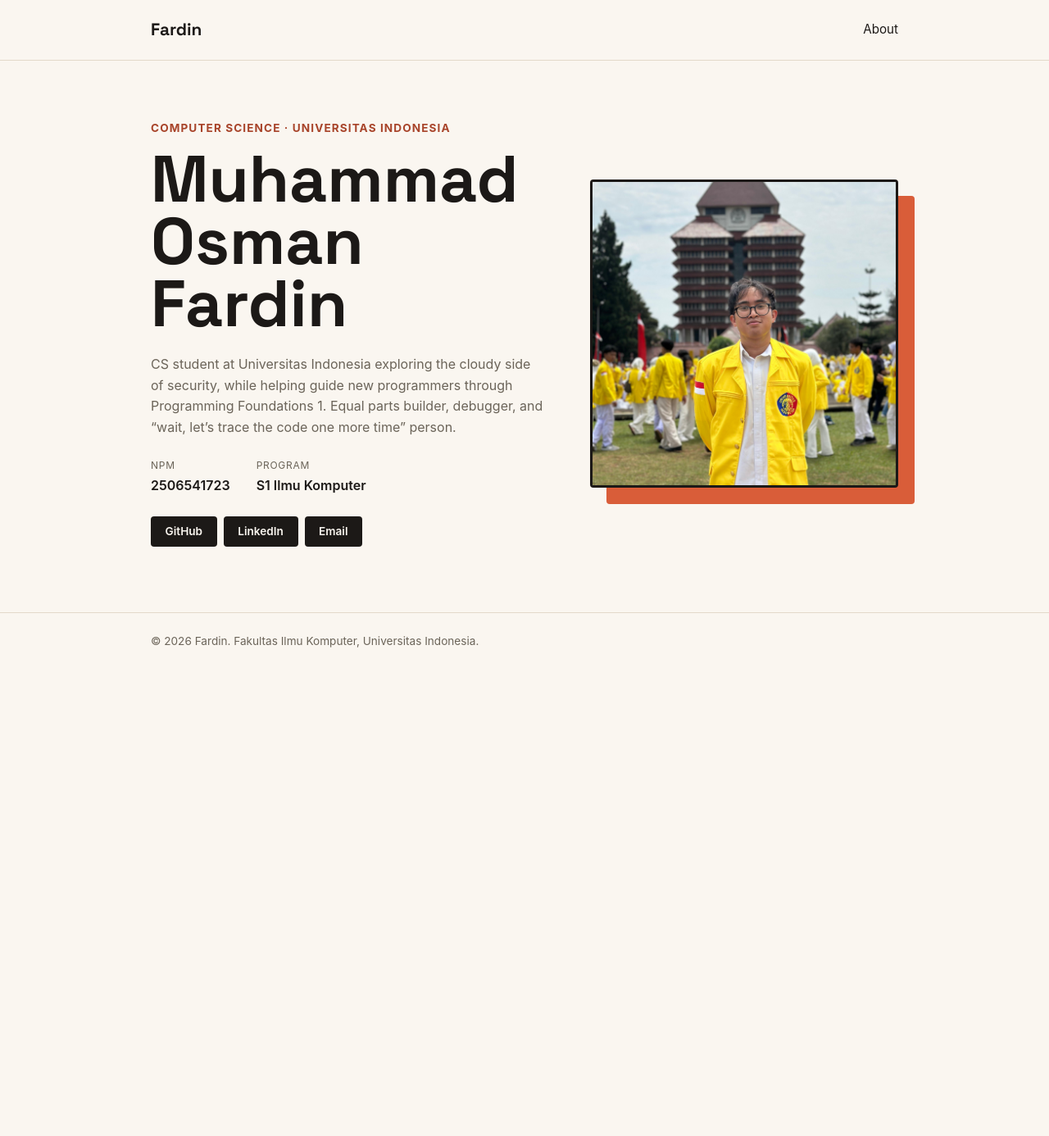
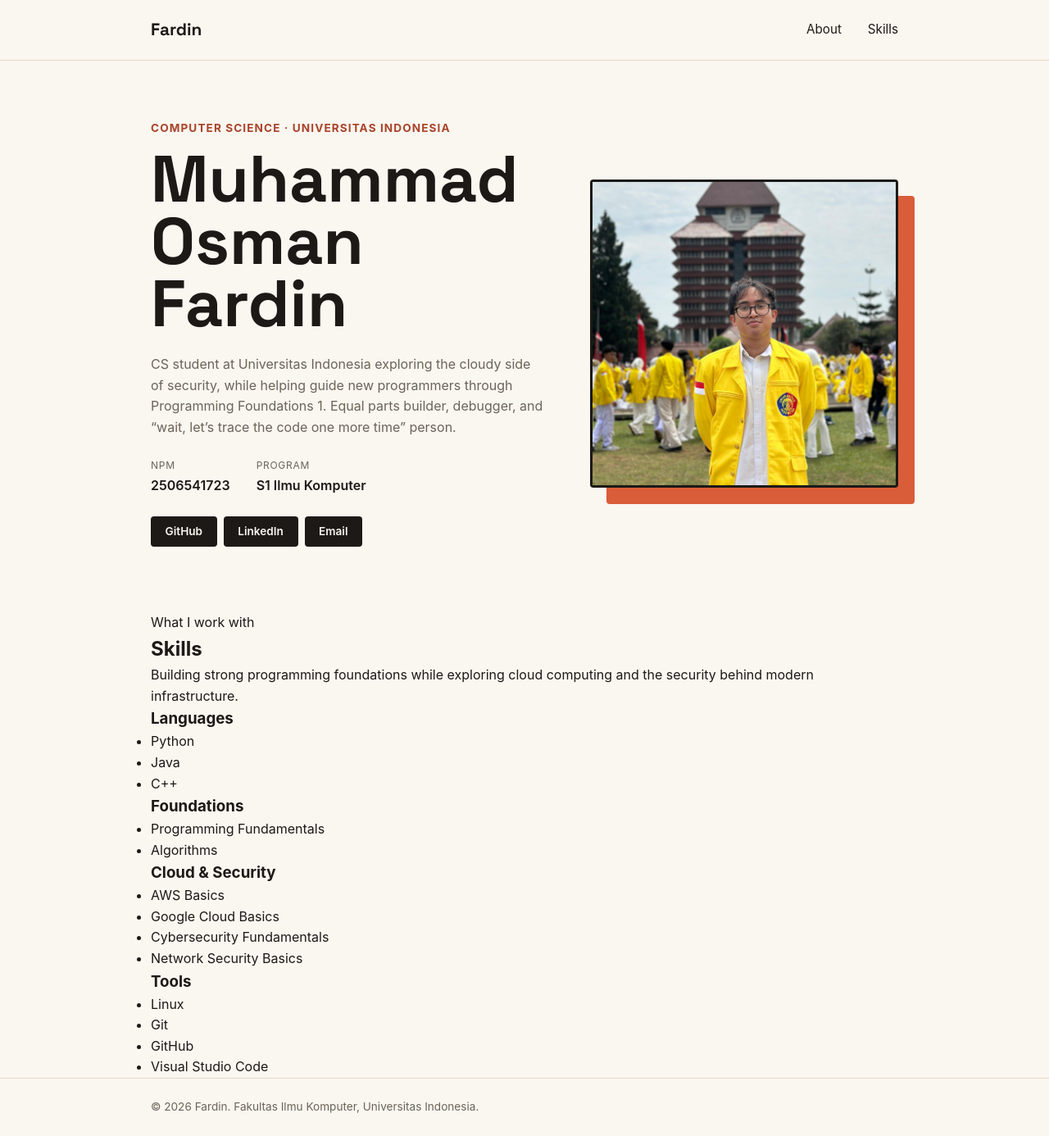
Before and after one commit to osman-fardin/myportofolio, a Django app: page / in a window 1280 px wide. Shown: the whole page at 82% size. Before the commit the page ends 790 px from the top, so only its background shows below. Run offline with Django 5.2, Linux system fonts and the light colour scheme.

Commit message:
feat: add skills section

```diff
--- a/templates/index.html
+++ b/templates/index.html
@@ -16,6 +16,7 @@
             <a href="#about" class="brand">Fardin</a>
             <nav aria-label="Primary Navigation">
                 <a href="#about">About</a>
+                <a href="#skills">Skills</a>
             </nav>
         </div>
     </header>
@@ -51,6 +52,57 @@
                 </div>
             </div>
         </section>
+
+        <section class="skills-section" id="skills" aria-labelledby="skills-title">
+            <div class="container">
+                <div class="section-header">
+                    <p class="section-kicker">What I work with</p>
+                    <h2 id="skills-title">Skills</h2>
+                    <p class="section-description">Building strong programming foundations while exploring cloud
+                    computing and the security behind modern infrastructure.</p>
+                </div>
+
+                <div class="skills-grid">
+                    <article class="skill-group">
+                        <h3>Languages</h3>
+                        <ul class="skill-list">
+                            <li>Python</li>
+                            <li>Java</li>
+                            <li>C++</li>
+                        </ul>
+                    </article>
+
+                    <article class="skill-group">
+                        <h3>Foundations</h3>
+                        <ul class="skill-list">
+                            <li>Programming Fundamentals</li>
+                            <li>Algorithms</li>
+                        </ul>
+                    </article>
+
+                    <article class="skill-group">
+                        <h3>Cloud &amp; Security</h3>
+                        <ul class="skill-list">
+                            <li>AWS Basics</li>
+                            <li>Google Cloud Basics</li>
+                            <li>Cybersecurity Fundamentals</li>
+                            <li>Network Security Basics</li>
+                        </ul>
+                    </article>
+
+                    <article class="skill-group">
+                        <h3>Tools</h3>
+                        <ul class="skill-list">
+                            <li>Linux</li>
+                            <li>Git</li>
+                            <li>GitHub</li>
+                            <li>Visual Studio Code</li>
+                        </ul>
+                    </article>
+                </div>
+            </div>
+        </section>
+
     </main>
 
     <footer class="site-footer">
```
